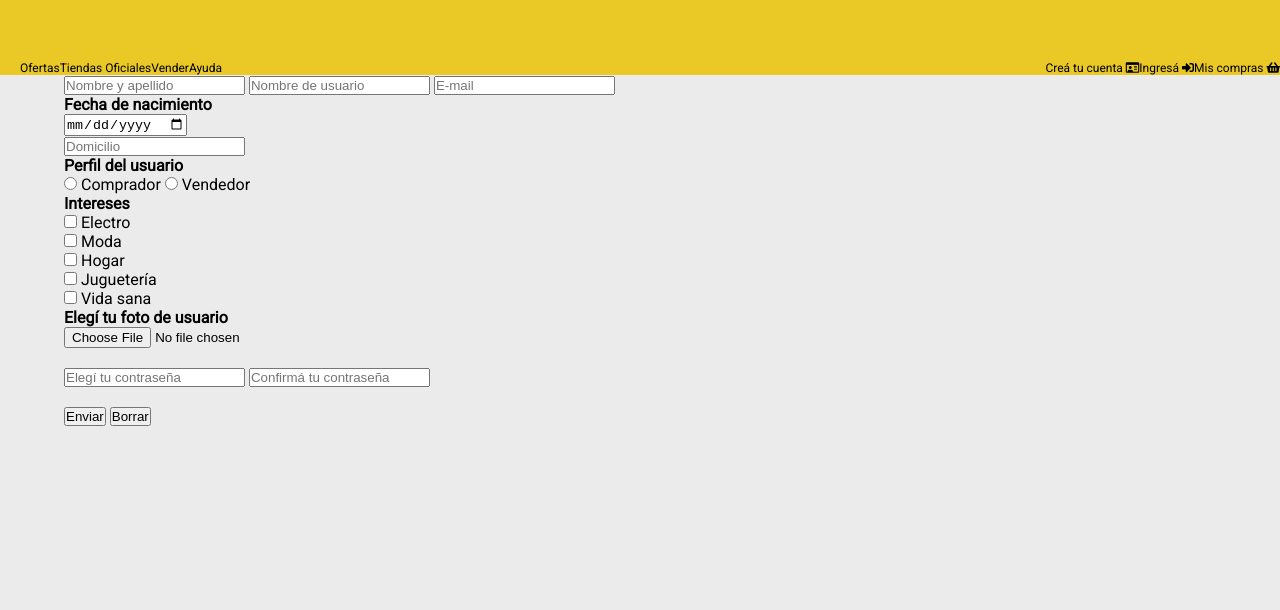
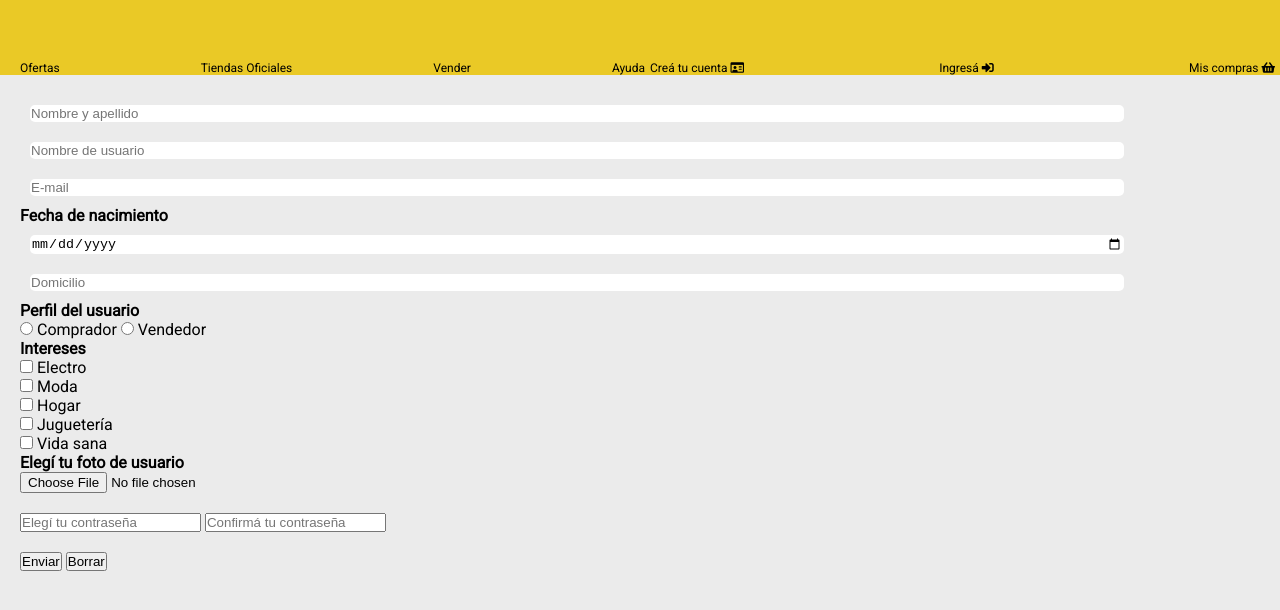
Before and after one commit to MatiusCejah/peer-review, a website: page views/register.html in a window 1280 px wide. Shown: the part 260-870 px from the top of the page. Before the commit the page ends 800 px from the top, so only its background shows below. Drawn offline with Linux system fonts and the light colour scheme; files that its build step writes are made by us from their sources; files whose address does not match are found by name.

Commit message:
header fixed, falta register, login y footer

```diff
--- a/app.js
+++ b/app.js
@@ -11,6 +11,10 @@ app.get('/', (req,res)=>{
     res.sendFile(__dirname + '/views/home.html');
 });
 
+app.get('/home', (req,res)=>{
+    res.sendFile(__dirname + '/views/home.html');
+});
+
 app.get('/login', (req,res)=>{
     res.sendFile(__dirname + '/views/login.html');
 });
--- a/public/css/styles.css
+++ b/public/css/styles.css
@@ -210,6 +210,8 @@ main section article:hover .description{
     header nav ul {
         display: flex  ;
         justify-content: space-between;
+        flex: 1;
+        margin-right: 5px;
     }
 
     main section div.products article{
--- a/views/register.html
+++ b/views/register.html
@@ -8,6 +8,24 @@
         <link rel="stylesheet" href="https://cdnjs.cloudflare.com/ajax/libs/font-awesome/5.11.2/css/all.min.css">
         <link rel="stylesheet" href="css/styles.css">
     </head>
+    <style>
+        .register{
+            margin: 20px;
+        }
+
+        #name,
+        #user,
+        #email,
+        #birth_date,
+        #addres{
+            width: 95%;
+            border-radius: 5px;
+            border: 0px;
+            padding: 1px;
+            margin: 10px;
+        }
+
+    </style>
     <body>
         <header>
             <div class="top-header">
@@ -39,15 +57,15 @@
         </header>
         <main class="register">
             <form action="/" method="POST">
-                <input type="text" name="name" placeholder="Nombre y apellido">
-                <input type="text" name="user" placeholder="Nombre de usuario">
-                <input type="email" name="email" placeholder="E-mail">
+                <input type="text" name="name" id="name" placeholder="Nombre y apellido">
+                <input type="text" name="user" id="user" placeholder="Nombre de usuario">
+                <input type="email" name="email" id="email" placeholder="E-mail">
                 <br>
                 <label for="birth_date"><b>Fecha de nacimiento</b></label>
                 <br>
                 <input type="date" name="birth_date" id="birth_date">
                 <br>
-                <input type="text" name="addres" placeholder="Domicilio">
+                <input type="text" name="addres" id="addres" placeholder="Domicilio">
                 <h4>Perfil del usuario</h4>
                 <div class="profile">
                     <input type="radio" name="profile" value="buy" id="buy">
```
Also changed, not shown: views/home.html (+1 -1 lines).
